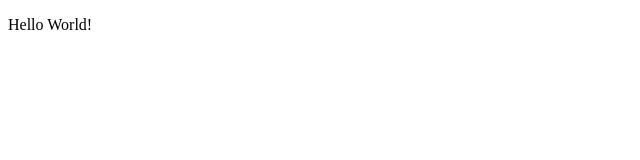
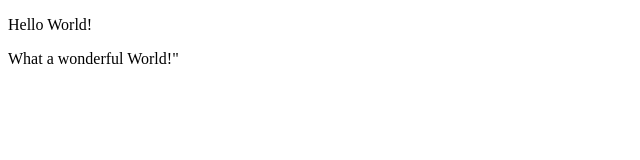
Before and after one commit to GerardLeRest/HelloWorld1, a plain HTML site: page index.html in a window 1280 px wide. Shown: the whole page, without its empty margins (0-640 px from the left). Drawn offline with Linux system fonts and the light colour scheme.

Commit message:
paragraphe What a wonderful world! ajouté à index.html

```diff
--- a/index.html
+++ b/index.html
@@ -6,5 +6,6 @@
     </head>
     <body>
         <p>Hello World!</p>
+        <p>What a wonderful World!"</p>
     </body>
 </html>
```
